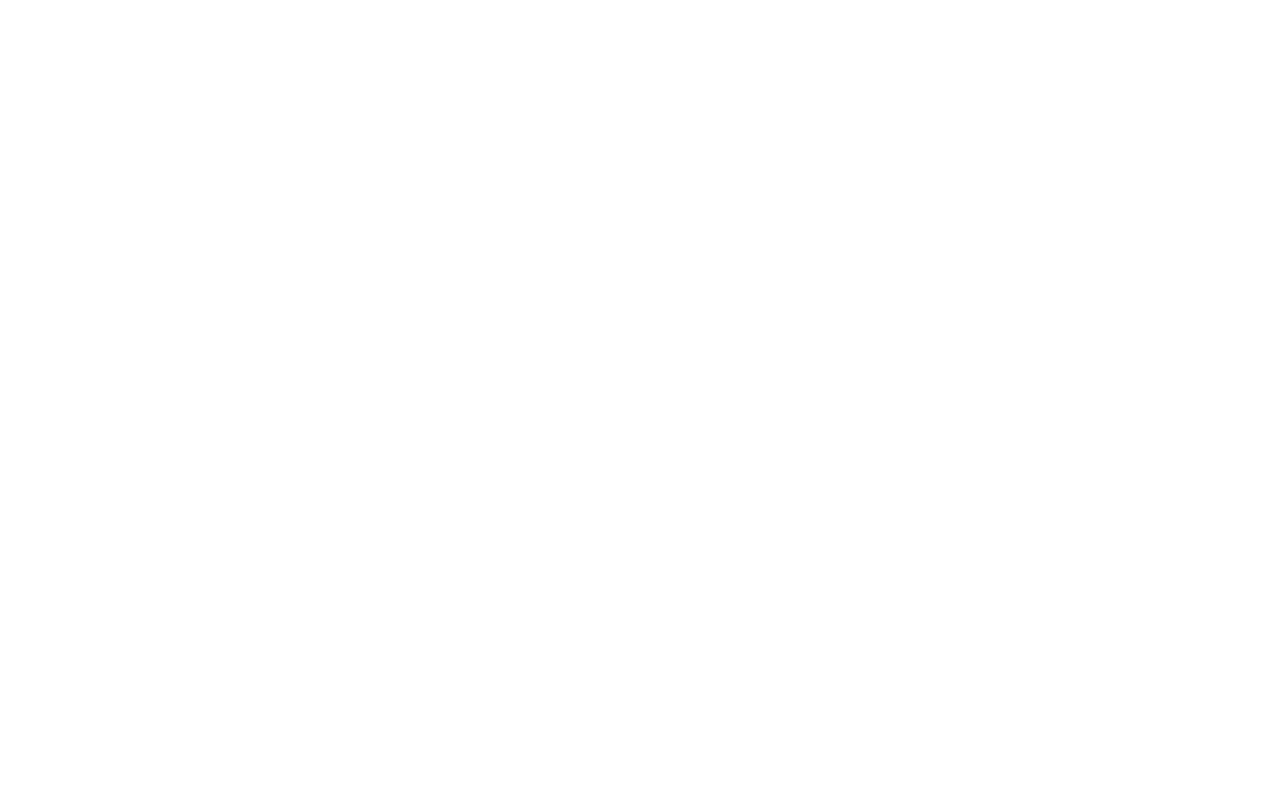
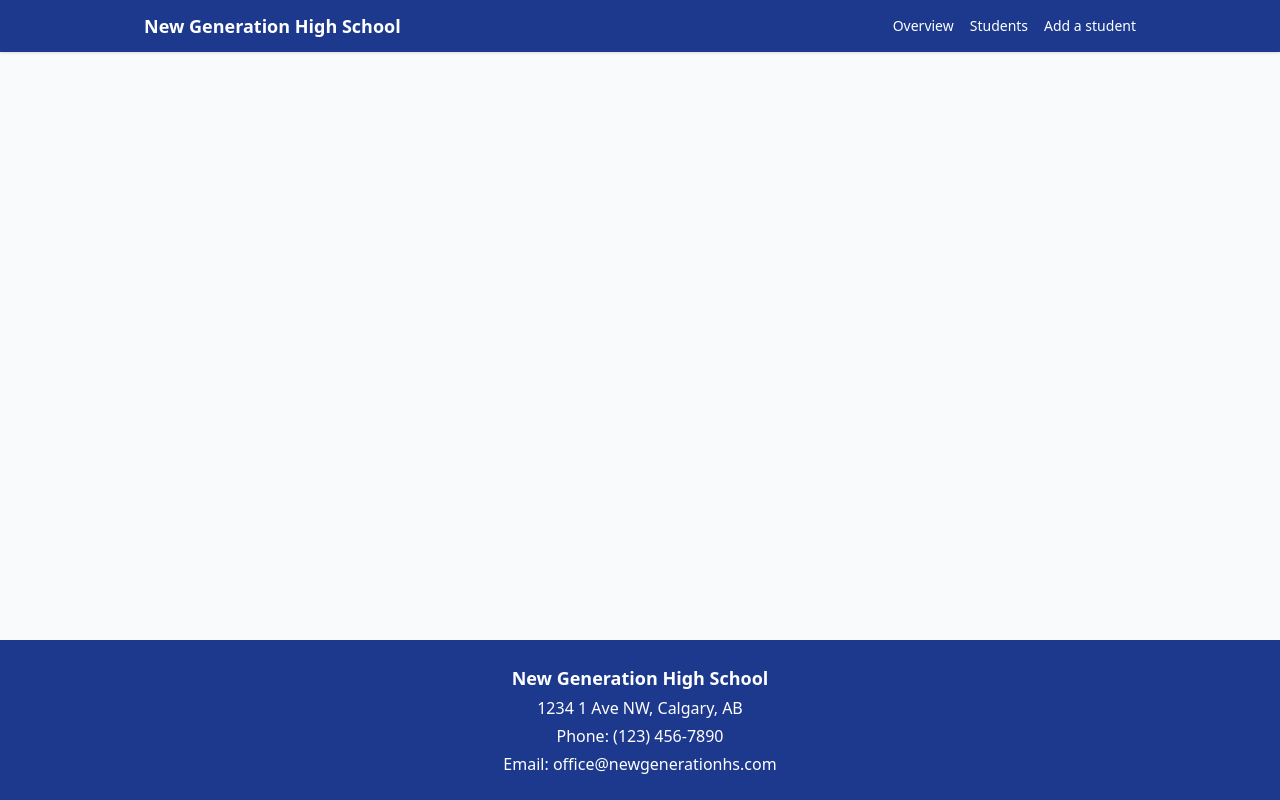
Before and after one commit to littlebassistjm/cprg306b_group6_assignment2, a Next.js app: page / in a window 1280 px wide. Built offline with nearby package versions, Linux system fonts and the light colour scheme.

Commit message:
Initial Navbar and Footer

```diff
--- a/app/layout.tsx
+++ b/app/layout.tsx
@@ -1,29 +1,23 @@
 import type { Metadata } from "next";
-import { Geist, Geist_Mono } from "next/font/google";
 import "./globals.css";
-
-const geistSans = Geist({
-  variable: "--font-geist-sans",
-  subsets: ["latin"],
-});
-
-const geistMono = Geist_Mono({
-  variable: "--font-geist-mono",
-  subsets: ["latin"],
-});
+import Navbar from "@/components/Navbar";
+import Footer from "@/components/Footer";
 
 export const metadata: Metadata = {
-  title: "Create Next App",
-  description: "Generated by create next app",
+  title: "New Generation High School – Student Portal",
+  description: "Student portal for New Generation High School",
 };
 
-export default function RootLayout({ children }: LayoutProps<"/">) {
+const RootLayout = ({ children }: Readonly<{ children: React.ReactNode }>) => {
   return (
-    <html
-      lang="en"
-      className={`${geistSans.variable} ${geistMono.variable} h-full antialiased`}
-    >
-      <body className="min-h-full flex flex-col">{children}</body>
+    <html lang="en">
+      <body className="flex min-h-screen flex-col bg-slate-50 text-slate-900">
+        <Navbar />
+        <main className="mx-auto w-full max-w-5xl flex-1 px-4 py-8">{children}</main>
+        <Footer />
+      </body>
     </html>
   );
-}
+};
+
+export default RootLayout;
--- /dev/null
+++ b/components/Footer.tsx
@@ -0,0 +1,25 @@
+const school = {
+  name: "New Generation High School",
+  address: "1234 1 Ave NW, Calgary, AB",
+  phone: "(123) 456-7890",
+  email: "office@newgenerationhs.com",
+};
+
+const Footer = () => {
+  return (
+    <footer className="bg-blue-900 text-white">
+      <div className="mx-auto flex max-w-5xl flex-col gap-1 px-4 py-6 text-center text-sm sm:text-base">
+        <p className="text-lg font-bold">{school.name}</p>
+        <p>{school.address}</p>
+        <p>
+          Phone: <a className="hover:underline" href={`tel:${school.phone}`}>{school.phone}</a>
+        </p>
+        <p>
+          Email: <a className="hover:underline" href={`mailto:${school.email}`}>{school.email}</a>
+        </p>
+      </div>
+    </footer>
+  );
+};
+
+export default Footer;
--- /dev/null
+++ b/components/Navbar.tsx
@@ -0,0 +1,16 @@
+const Navbar = () => {
+  return (
+    <nav className="sticky top-0 z-10 bg-blue-900 text-white shadow">
+      <div className="mx-auto flex max-w-5xl flex-col gap-2 px-4 py-3 sm:flex-row sm:items-center sm:justify-between">
+        <span className="text-lg font-bold">New Generation High School</span>
+        <ul className="flex gap-4 text-sm">
+          <li><a className="hover:underline" href="#overview">Overview</a></li>
+          <li><a className="hover:underline" href="#students">Students</a></li>
+          <li><a className="hover:underline" href="#add-student">Add a student</a></li>
+        </ul>
+      </div>
+    </nav>
+  );
+};
+
+export default Navbar;
```
